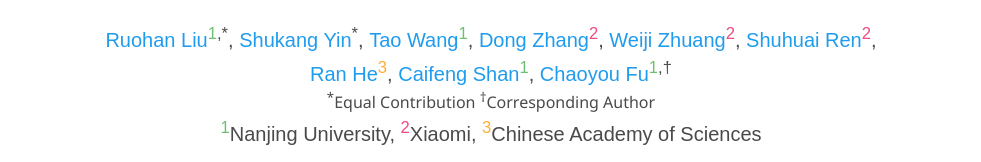
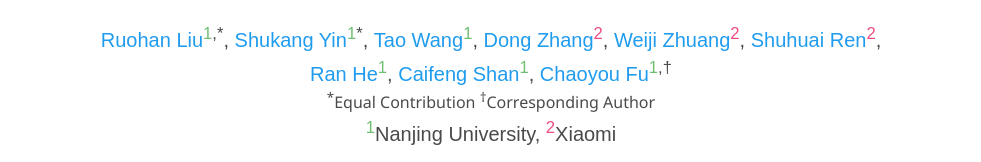
Before and after one commit to SpeechParaling-Bench/SpeechParaling-Bench.github.io, a plain HTML site: page index.html in a window 1280 px wide. Shown: the part 194-356 px from the top of the page, without its empty margins (149-1130 px from the left). Drawn offline with nearby package versions, Linux system fonts and the light colour scheme; some icons are missing; a web font is replaced by a local one.

Commit message:
revise info

```diff
--- a/index.html
+++ b/index.html
@@ -51,7 +51,7 @@
             <span class="author-block">
               <a href="https://github.com/Northern-byte-bit">Ruohan Liu</a><sup style="color:#6fbf73;">1</sup><sup>,*</sup>,</span>
             <span class="author-block">
-              <a href="https://scholar.google.com/citations?user=cZmqj_0AAAAJ">Shukang Yin</a><sup>*</sup>,</span>
+              <a href="https://scholar.google.com/citations?user=cZmqj_0AAAAJ">Shukang Yin<sup style="color:#6fbf73;">1</sup></a><sup>*</sup>,</span>
             <span class="author-block">
               <a href="https://github.com/WaveKiin">Tao Wang</a><sup style="color:#6fbf73;">1</sup>,
             </span>
@@ -66,7 +66,7 @@
             </span>
             <br>
             <span class="author-block">
-              <a href="https://rhe-web.github.io/">Ran He</a><sup style="color:#ffac33">3</sup>,
+              <a href="https://rhe-web.github.io/">Ran He</a><sup style="color:#6fbf73;">1</sup>,
             </span>
             <span class="author-block">
               <a href="https://caifeng-shan.github.io/">Caifeng Shan</a><sup style="color:#6fbf73;">1</sup>,
@@ -85,8 +85,7 @@
 
           <div class="is-size-5 publication-authors">
             <span class="author-block"><sup style="color:#6fbf73;">1</sup>Nanjing University,</span>
-            <span class="author-block"><sup style="color:#ed4b82">2</sup>Xiaomi,</span>
-            <span class="author-block"><sup style="color:#ffac33">3</sup>Chinese Academy of Sciences</span><br>
+            <span class="author-block"><sup style="color:#ed4b82">2</sup>Xiaomi</span>
           </div>
 
           <div class="column has-text-centered">
```
